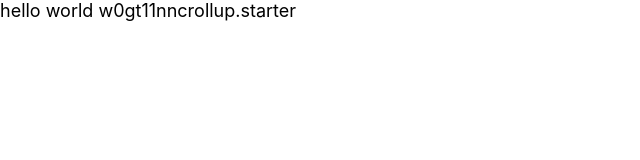
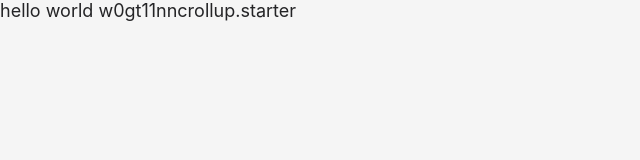
Before and after one commit to thomasxbanks/basic.rollup, a plain HTML site: page index.html in a window 1280 px wide. Shown: the full height of the page, 0-640 px from the left. Drawn offline with Linux system fonts and the light colour scheme.

Commit message:
Initial dist subtree commit

```diff
--- a/style.css
+++ b/style.css
@@ -10,4 +10,6 @@
   font-family: -apple-system, BlinkMacSystemFont, 'Segoe UI', Roboto, Oxygen, Ubuntu, Cantarell, 'Open Sans', 'Helvetica Neue', sans-serif;
   font-size: 1rem;
   margin: 0;
+  color: #242426;
+  background: whitesmoke;
 }
```
